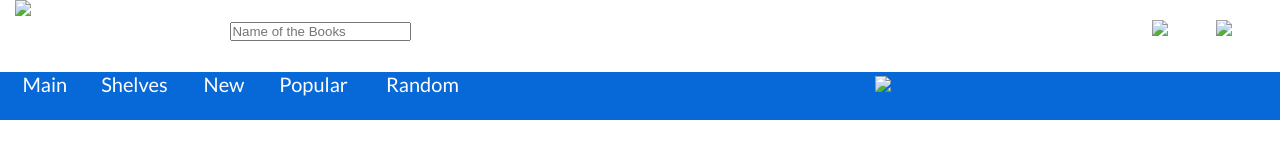
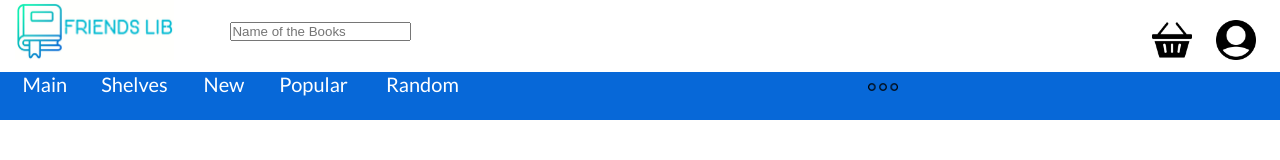
Before and after one commit to ordabaevxxl/final, a plain HTML site: page hochu.html in a window 1280 px wide. Drawn offline with Linux system fonts and the light colour scheme.

Commit message:
Update hochu.html

```diff
--- a/hochu.html
+++ b/hochu.html
@@ -12,11 +12,11 @@
     <div class="main">
         <div class="head">
             <div class="header1">
-                <div class="header11"><img src="img/logo.jpeg " height="60px" id="avatar" class="avatarred"></div>
+                <div class="header11"><img src="logo.jpeg " height="60px" id="avatar" class="avatarred"></div>
                 <div class="header12"><input type="text" id="finder" placeholder="Name of the Books"></div>
                 <div class="header13"></div>
-                <div class="header14"><img src="img/korzina.png " height="40px" id="avatar" ></div>
-                <div class="header15"><img src="img/man.png " height="40px" id="avatar" ></div>
+                <div class="header14"><img src="korzina.png " height="40px" id="avatar" ></div>
+                <div class="header15"><img src="man.png " height="40px" id="avatar" ></div>
             </div>
             <div class="header2">
                 <div class="header21" id="forhover">Main</div>
@@ -24,7 +24,7 @@
                 <div class="header23" id="forhover">New</div>
                 <div class="header24" id="forhover">Popular</div>
                 <div class="header25" id="forhover">Random</div>
-                <div class="header26" id="forhover"><img src="img/3.png " height="30px" id="avatar" ></div>
+                <div class="header26" id="forhover"><img src="3.png " height="30px" id="avatar" ></div>
             </div>
         </div>
         <div class="contentn">
```
